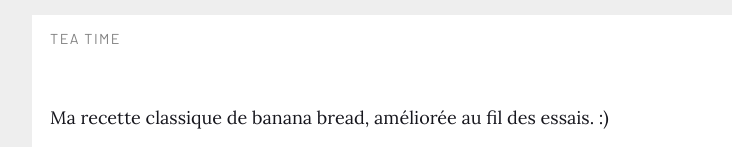
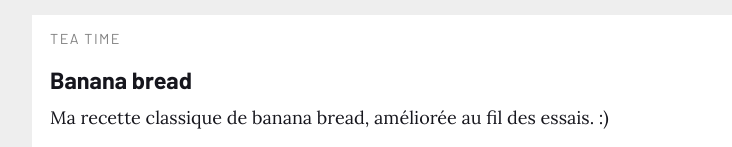
Before and after one commit to kittog/yes-chef, a plain HTML site: page docs/index.html in a window 1280 px wide. Shown: the part 1675-1822 px from the top of the page, 176-908 px from the left. Drawn offline with Linux system fonts and the light colour scheme.

Commit message:
edit title banana bread

```diff
--- a/docs/index.html
+++ b/docs/index.html
@@ -280,7 +280,8 @@ chef! – nyum</title>
 
 
                                             </i>
-                                            <a href="banana-bread.html"><span></span></a>
+                                            <a href="banana-bread.html"><span>Banana
+                                    bread</span></a>
 
                                         </h3>
                                                 <p>Ma recette classique
--- a/docs/search.json
+++ b/docs/search.json
@@ -1,5 +1,5 @@
 [
-{"author":"moi-même","category":"Tea time","description":"Ma recette classique de banana bread, améliorée au fil des essais. :)","htmlfile":"banana-bread.html","sweet":"x","time":"10 minutes de préparation et 50 minutes de cuisson","titre":"Banana bread"}
+{"author":"moi-même","category":"Tea time","description":"Ma recette classique de banana bread, améliorée au fil des essais. :)","htmlfile":"banana-bread.html","sweet":"x","time":"10 minutes de préparation et 50 minutes de cuisson","title":"Banana bread"}
 ,{"author":"moi-même","category":"Tea time","description":"Version vegan de mon banana bread ! (avec vaisselle minimale !)","htmlfile":"banana-bread-vg.html","sweet":"x","time":"50 minutes","title":"Banana bread vegan","vegan":"x"}
 ,{"author":"Beaucoup de blogs vegans","category":"Dessert","description":"On fait difficilement plus simple en terme de recettes. À servir avec quelques pistaches ou noix concassées.","favorite":"x","htmlfile":"chocolate-mousse.html","image":"","size":"3 parts","sweet":"x","time":"10 minutes","title":"Mousse au chocolat","vegan":"x"}
 ,{"category":"Breakfast","description":"Pour une version plus crémeuse du porridge. Peut être préparé la veille pour le lendemain ! (dans ce cas là, diluer le porridge refroidis avec un peu d’eau ou de lait végétal dans une casserole, pour qu’il retrouve sa texture initiale.)","htmlfile":"coco-oatmeal.html","size":"2-3 parts","sweet":"x","title":"Porridge lait de coco","vegan":"x"}
```
Also changed, not shown: docs/banana-bread.html (+3 -3 lines), docs/teatime.html (+2 -1 lines).
